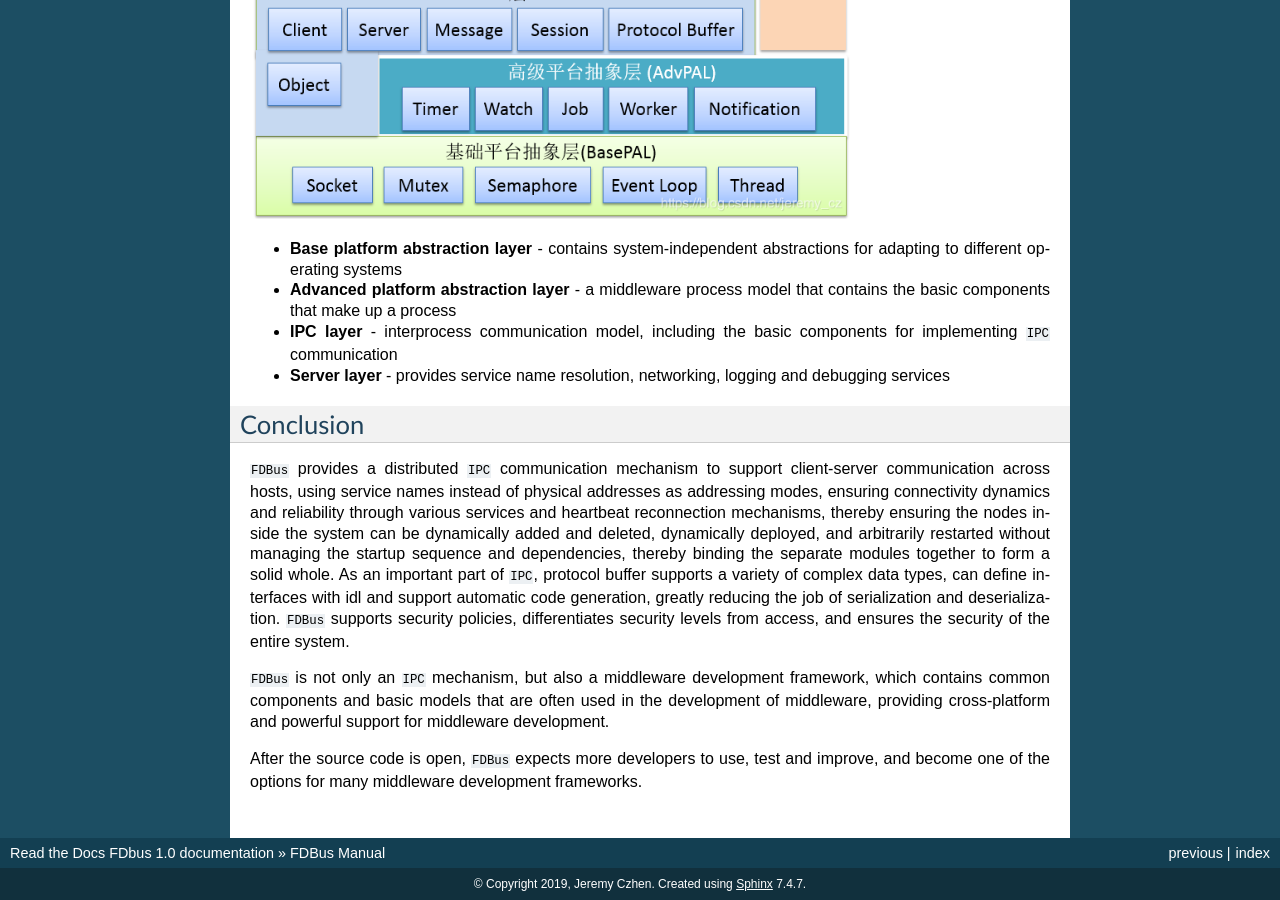
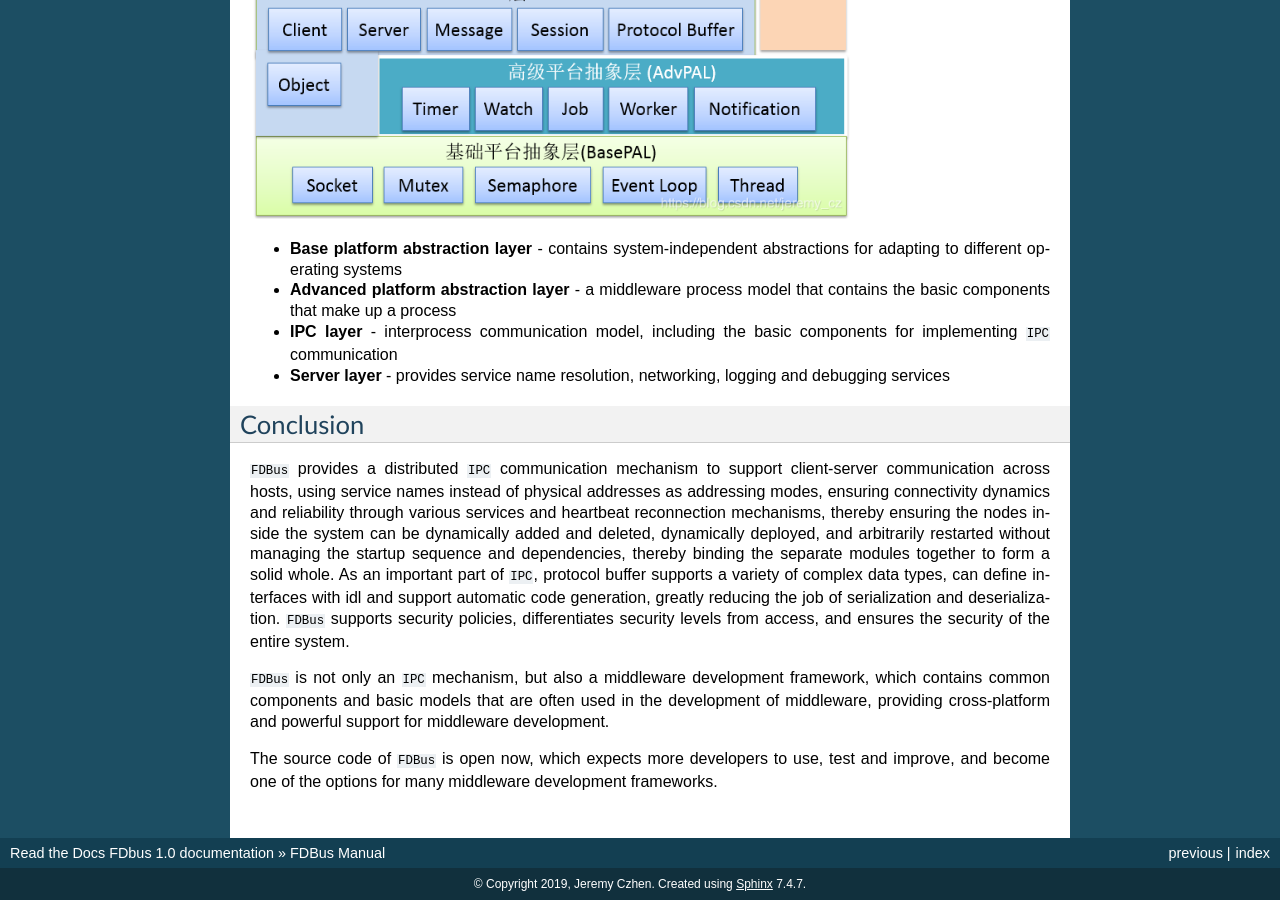
Before and after one commit to lanbengbeng/fdbus-doc, a Sphinx documentation site: the page built from docs/manual.rst, in a window 1280 px wide and 900 px high, scrolled down 13592 px. Built offline with Sphinx 7.4.7, drawn with Linux system fonts in a browser that asks for light colours.

Commit message:
update the conclusion

```diff
--- a/docs/manual.rst
+++ b/docs/manual.rst
@@ -656,5 +656,5 @@ access, and ensures the security of the entire system.
 components and basic models that are often used in the development of middleware, providing cross-platform
 and powerful support for middleware development.
 
-After the source code is open, ``FDBus`` expects more developers to use, test and improve, and become one
+The source code of ``FDBus`` is open now, which expects more developers to use, test and improve, and become one
 of the options for many middleware development frameworks.
```
